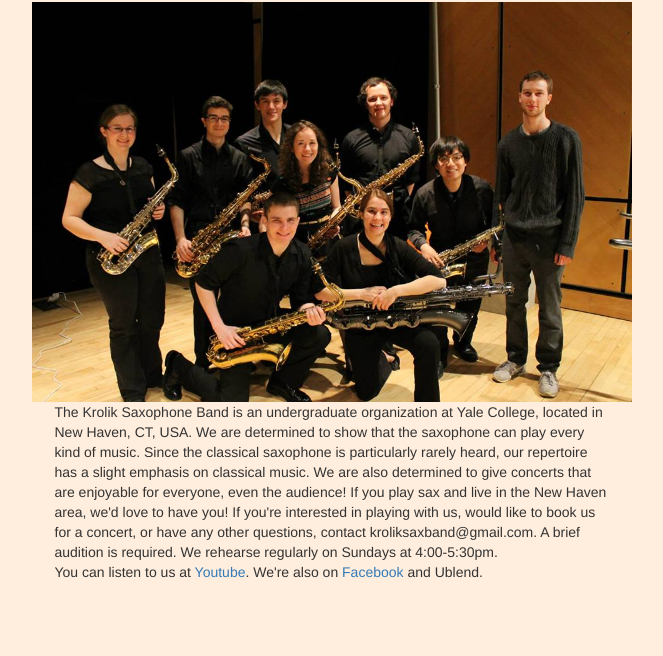
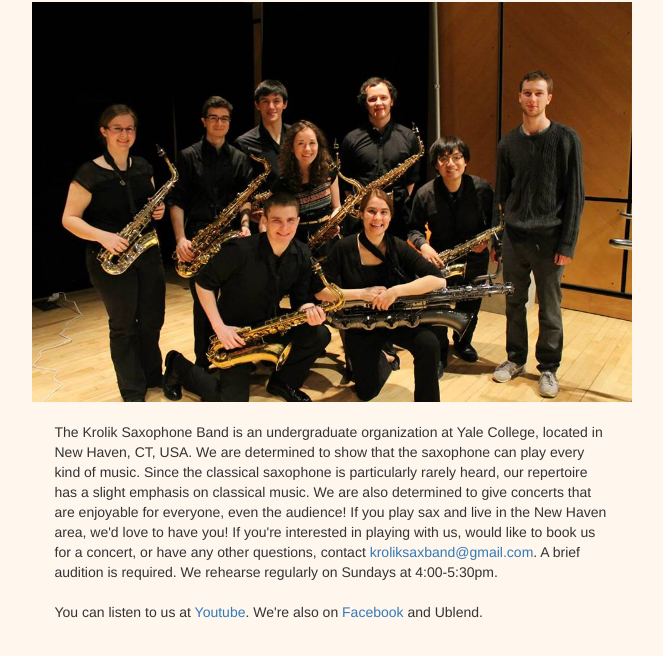
Before and after one commit to krolik-saxophone-ensemble/krolik-saxophone-ensemble.github.io, a plain HTML site: page index.html in a window 1280 px wide. Shown: the part 68-724 px from the top of the page, without its empty margins (308-971 px from the left). Drawn offline with nearby package versions, Linux system fonts and the light colour scheme.

Commit message:
add mailto, tweak css

```diff
--- a/index.html
+++ b/index.html
@@ -20,7 +20,8 @@
 </div><!-- col -->
 </div><!-- row -->
 <div class="row">
-<div class="col-sm-6 col-sm-offset-3">
+<div class="col-sm-6 col-sm-offset-3" id="main-description">
+<p>
 The Krolik Saxophone Band is an undergraduate organization
 at Yale College, located in New Haven, CT, USA. We are
 determined to show that the saxophone can play every kind
@@ -31,7 +32,7 @@ that are enjoyable for everyone, even the audience!
 If you play sax and live in the New Haven area,
 we'd love to have you! If you're interested in playing with
 us, would like to book us for a concert, or have any
-other questions, contact kroliksaxband@gmail.com. A brief
+other questions, contact <a href="mailto:kroliksaxband@gmail.com">kroliksaxband@gmail.com</a>. A brief
 audition is required.
 We rehearse regularly on Sundays at 4:00-5:30pm.
 <!--
@@ -39,6 +40,7 @@ Video from our
 fall concert is at
 https://www.youtube.com/watch?v=fhrkj80cL-c&list=PLPDjnXTqx7G8I2A8E6TG0VF4L8ob4nHv3
 -->
+</p>
 <p>
 You can listen to us at
 <a href="https://www.youtube.com/watch?v=KWH7NPq7CE0&list=PLPDjnXTqx7G9s9FriJL0D9xz6ezLDTpIM">Youtube</a>.
@@ -48,6 +50,7 @@ If you're interested in receiving emails when we perform,
 you can subscribe to our official fan email list at
 http://messages.yale.edu/subscribe/home/subscribechangeentry/UOR/874920.
 -->
+</p>
 </div><!-- col -->
 </div><!-- row -->
 </div><!-- container -->
--- a/main.css
+++ b/main.css
@@ -1,5 +1,5 @@
 body {
-    background-color: #fed;
+    background-color: #fff6ee;
 }
 
 #main-title {
@@ -14,3 +14,7 @@ body {
 #main-picture img {
     max-height: 400px;
 }
+
+#main-description p {
+    margin-top:20px;
+}
```
